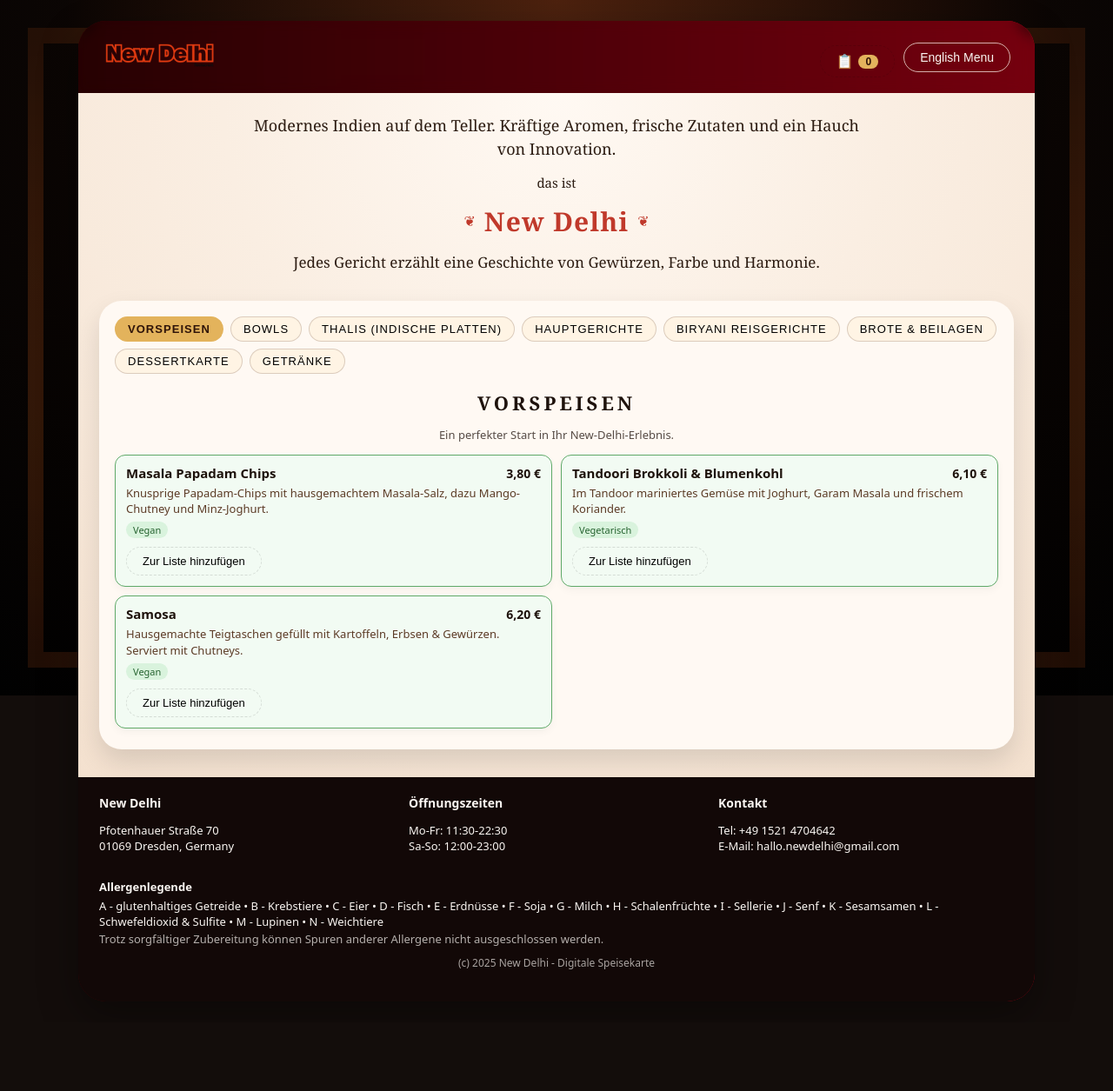
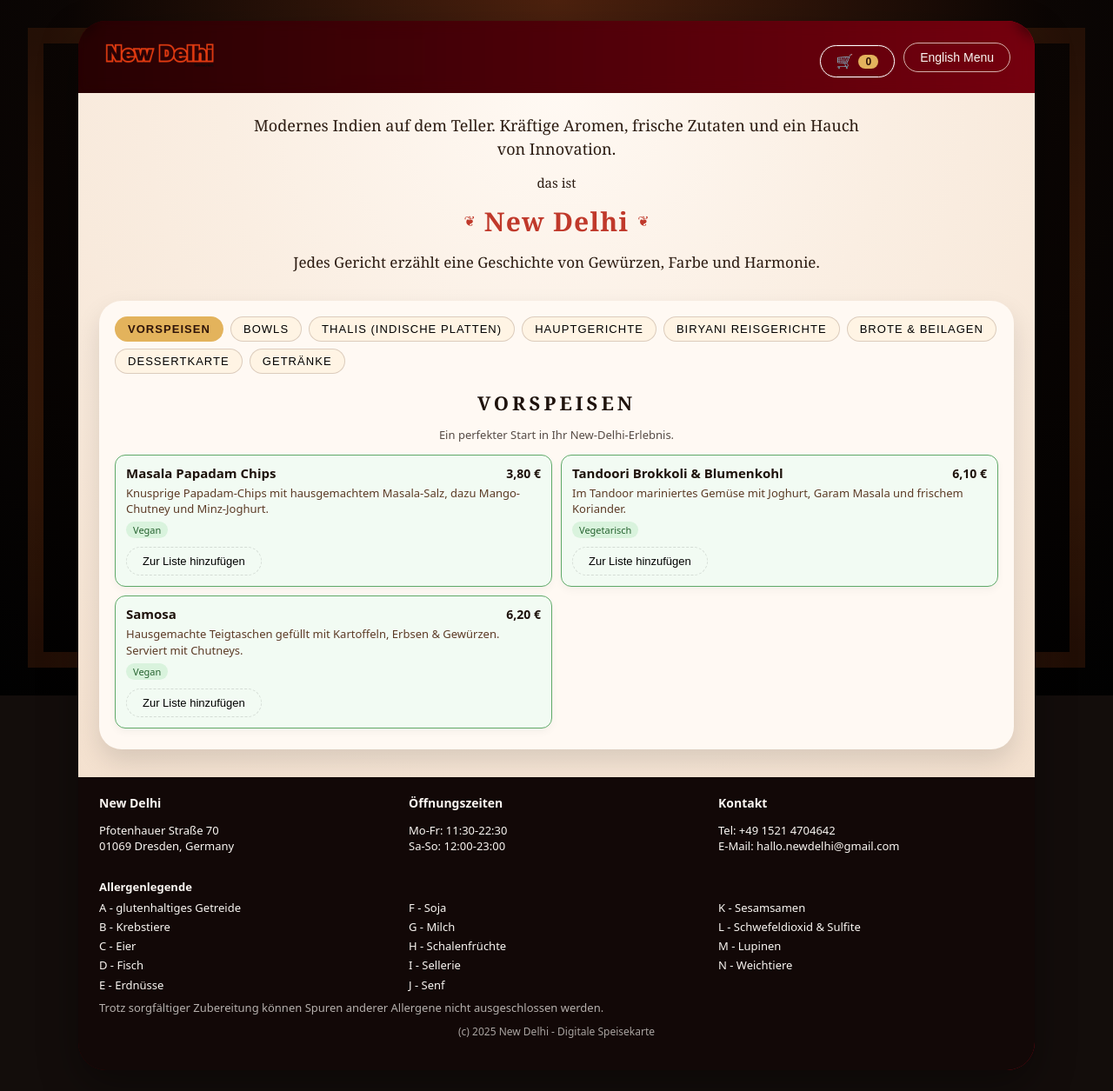
Before and after one commit to newdelhiramneek/online-menu-new-delhi, a React (Vite) app: page / in a window 1280 px wide. Shown: the whole page at 87% size. Before the commit the page ends 1176 px from the top, so only its background shows below. Built offline with nearby package versions, Linux system fonts and the light colour scheme.

Commit message:
cosmetic changes and footer changes

```diff
--- a/src/components/Footer.jsx
+++ b/src/components/Footer.jsx
@@ -3,6 +3,15 @@ import React from "react";
 const Footer = ({ copy }) => {
   const year = new Date().getFullYear();
   const safeCopy = copy || {};
+  const allergenItems =
+    safeCopy.allergenLegend
+      ?.split(/•|\u0007/)
+      .map((item) => item.trim())
+      .filter(Boolean) || [];
+  const itemsPerColumn = Math.ceil(allergenItems.length / 3) || 1;
+  const allergenColumns = Array.from({ length: 3 }, (_, colIdx) =>
+    allergenItems.slice(colIdx * itemsPerColumn, (colIdx + 1) * itemsPerColumn)
+  );
 
   return (
     <footer className="menu-footer">
@@ -44,7 +53,15 @@ const Footer = ({ copy }) => {
 
       <div id="allergen" className="footer-allergen">
         <h5>{safeCopy.allergenHeading}</h5>
-        <p>{safeCopy.allergenLegend}</p>
+        <div className="footer-allergen-list">
+          {allergenColumns.map((col, idx) => (
+            <ul key={idx} className="allergen-column">
+              {col.map((entry) => (
+                <li key={entry}>{entry}</li>
+              ))}
+            </ul>
+          ))}
+        </div>
         <p className="footer-note">{safeCopy.allergenNote}</p>
       </div>
 
--- a/src/components/Header.jsx
+++ b/src/components/Header.jsx
@@ -30,7 +30,7 @@ const Header = ({
         aria-label="View list"
       >
         <span className="list-icon" aria-hidden="true">
-            📋
+            🛒
         </span>
         <span className="list-count">{listCount}</span>
       </button>
--- a/src/styles/layout.css
+++ b/src/styles/layout.css
@@ -68,9 +68,11 @@
   gap: 6px;
   padding: 6px 12px;
   border-radius: var(--radius-pill);
-  border: 1px solid rgba(255, 250, 240, 0.7);
+  border: 1px solid #fff !important;
+  border-style: solid !important;
   background: rgba(255, 255, 255, 0.06);
   color: var(--text-light);
+  box-shadow: 0 0 0 1px rgba(255, 255, 255, 0.1);
 }
 
 .list-icon {
@@ -410,6 +412,26 @@
   margin: 2px 0;
 }
 
+.footer-allergen-list {
+  display: grid;
+  grid-template-columns: repeat(auto-fit, minmax(160px, 1fr));
+  gap: 16px;
+  margin: 6px 0 8px;
+}
+
+.allergen-column {
+  list-style: none;
+  padding: 0;
+  margin: 0;
+  display: flex;
+  flex-direction: column;
+  gap: 4px;
+}
+
+.allergen-column li {
+  line-height: 1.4;
+}
+
 .footer-note {
   opacity: 0.7;
 }
```
Lines whose indentation alone changed are shown as unchanged.
